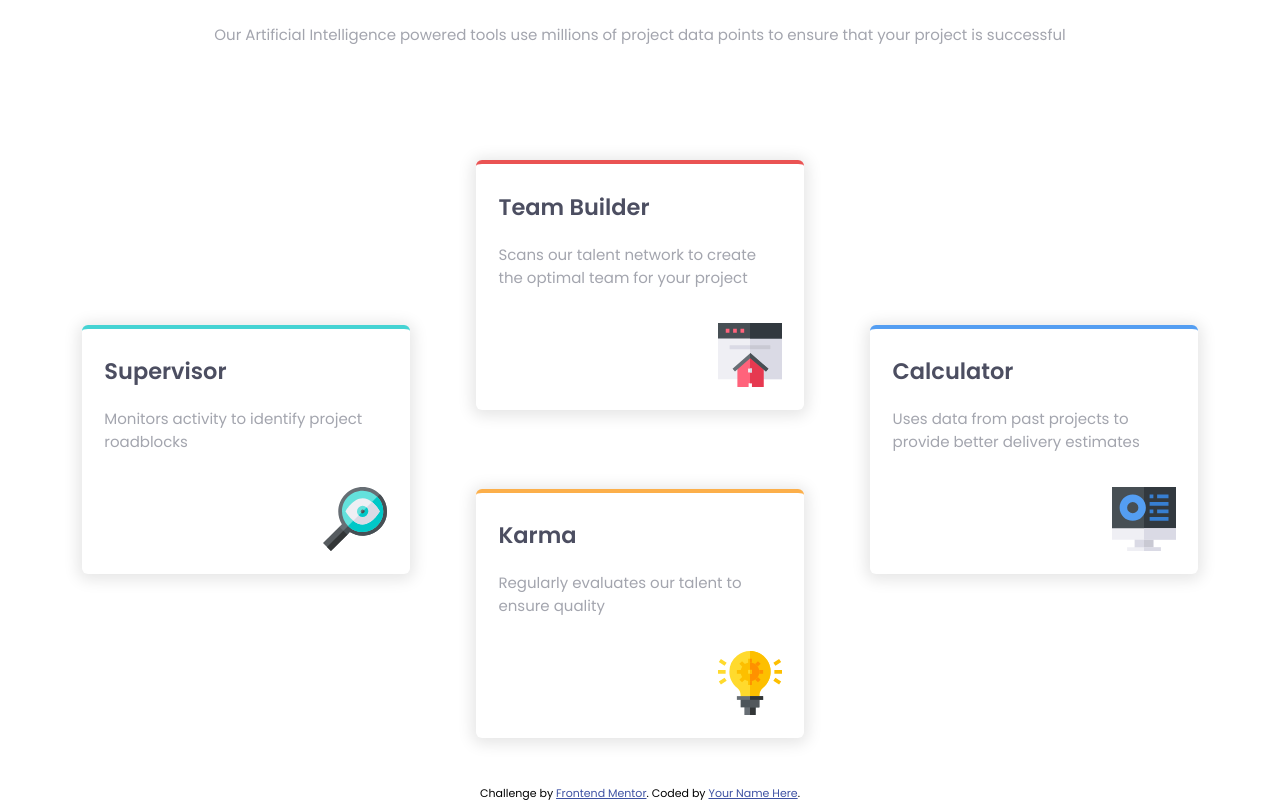
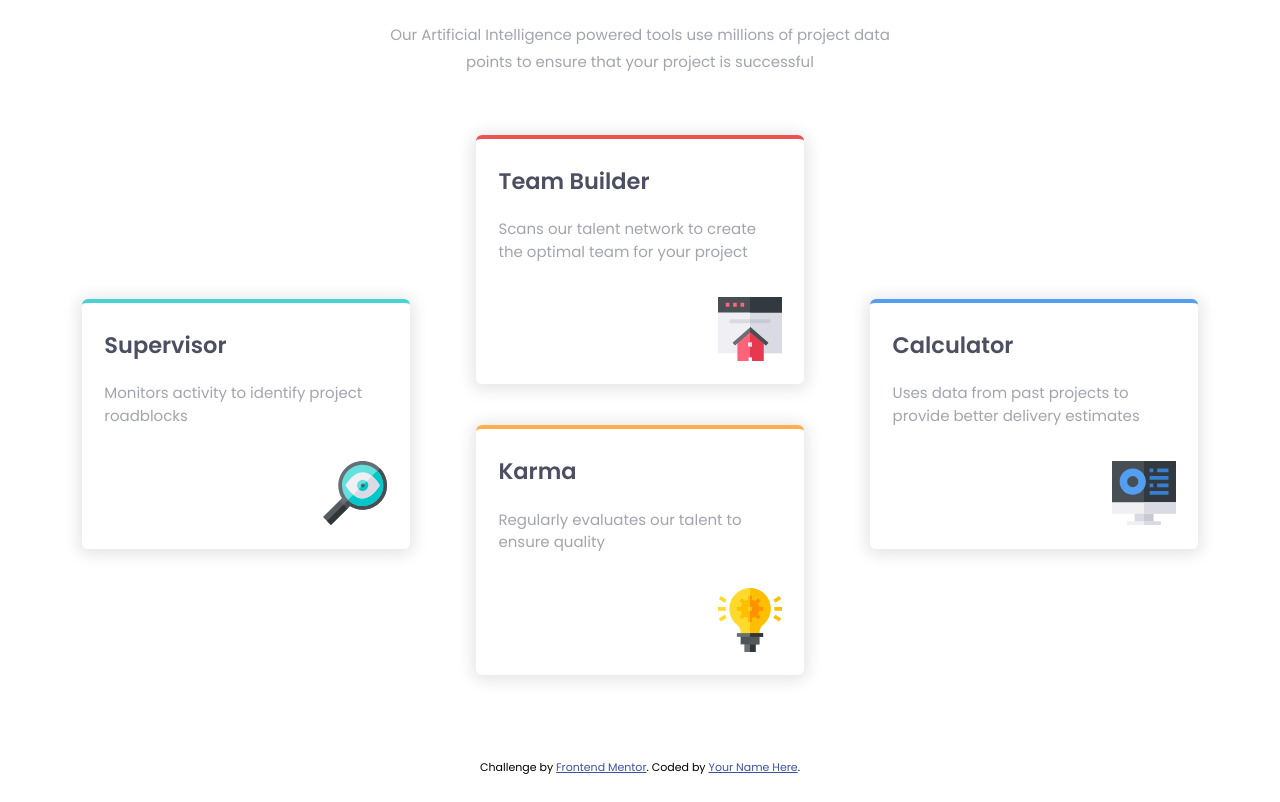
Before and after one commit to troy03/four-card-feature-section, a plain HTML site: page index.html in a window 1280 px wide. Shown: the part 171-973 px from the top of the page. After the commit the page ends 947 px from the top, so only its background shows below. Drawn offline with Linux system fonts and the light colour scheme.

Commit message:
Change to grid area layout

```diff
--- a/style.css
+++ b/style.css
@@ -90,6 +90,12 @@ h1 span {
 
 .container {
   display: grid;
+  grid-template-columns: 1fr;
+  grid-template-areas:
+         "supervisor"
+         "builder"
+         "karma"
+         "calculator";
   grid-auto-flow: row;
   grid-auto-rows: 21.875em;
   margin: 0 auto;
@@ -109,20 +115,24 @@ h1 span {
 
 }
 
-.card:nth-child(1){
+.supervisor{
   border-top: 0.28rem solid var(--primary-cyan);
+  grid-area: "supervisor";
 }
 
-.card:nth-child(2){
+.builder{
   border-top: 0.28rem solid var(--primary-red);
+  grid-area: "builder";
 }
 
-.card:nth-child(3){
+.karma{
   border-top: 0.28rem solid var(--primary-orange);
+  grid-area: "karma";
 }
 
-.card:nth-child(4){
+.calculator{
   border-top: 0.28rem solid var(--primary-blue);
+  grid-area: "calculator";
 }
 
 .card__heading {
@@ -147,25 +157,42 @@ h1 span {
 
   }
 
+  .sub__heading {
+    max-width: 35em;
+    text-align: center;
+    margin-inline: auto;
+    margin-block-end: 1.875em;
+  }
+
   .container {
     grid-template-columns: repeat(3, 1fr);
-    place-items: center;
+    grid-template-areas:
+                "supervisor builder calculator"
+                "supervisor karma  calculator" ;
 
   }
 
-  .card:nth-child(1) {
-    grid-column: 1 / 2;
-    grid-row: 1 / 3;
-  }
+    .supervisor {
+      grid-area: supervisor;
+      align-self: center;
+    }
 
-  .card:nth-child(3) {
-    grid-column: 2 / 3;
-    grid-row: 2 / 3;
-  }
+    .builder {
+      grid-area: builder;
+      align-self: center;
 
-   .card:nth-child(4) {
-    grid-column: 3 / 4;
-    grid-row: 1 / 3;
-  }
+    }
+
+    .karma {
+      grid-area: karma;
+      align-self: center;
+      margin-top: -5em;
+    }
+
+    .calculator {
+      grid-area: calculator;
+      align-self: center;
+    }
+
 
 }
```
